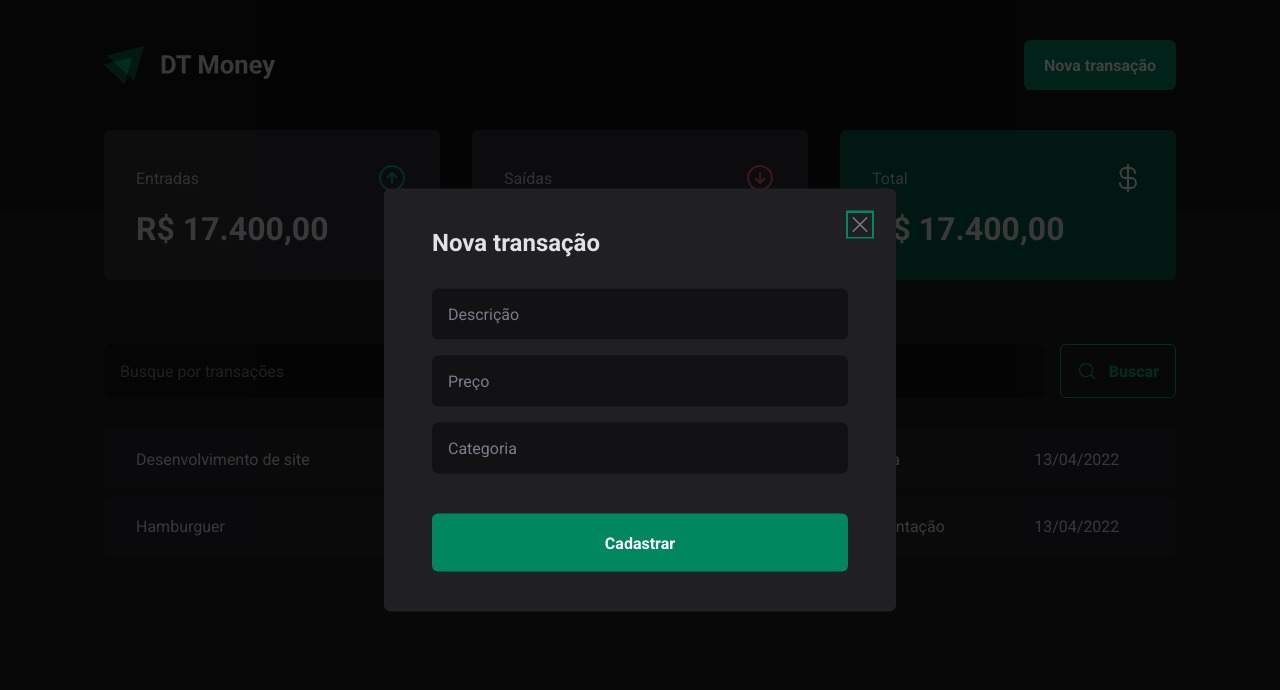
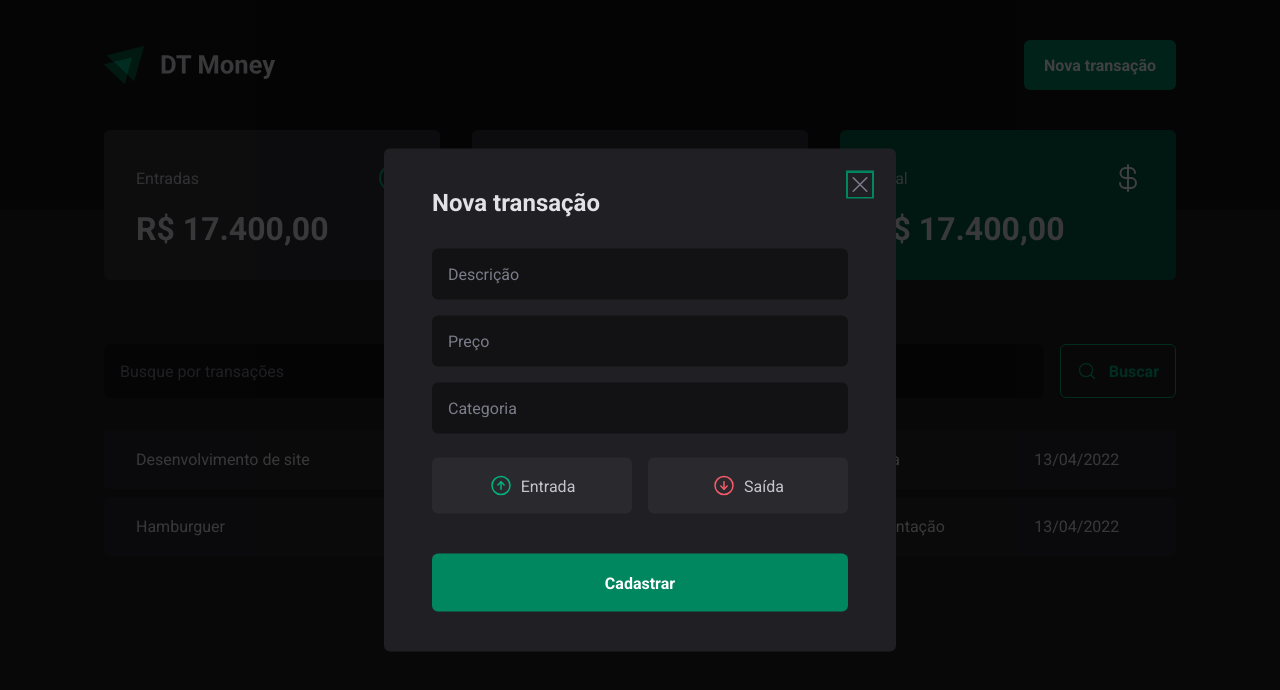
Before and after one commit to CesarNeo/ignite-v2-dt-money, a React (Vite) app: page / in a window 1280 px wide. Both pictures are taken after a click on the button "Nova transação". Shown: the top 690 px of the page. Built offline with nearby package versions, Linux system fonts and the light colour scheme.

Commit message:
feat: buttons income and outcome

```diff
--- a/src/components/NewTransactionModal/index.tsx
+++ b/src/components/NewTransactionModal/index.tsx
@@ -1,7 +1,13 @@
 import * as Dialog from '@radix-ui/react-dialog'
-import { X } from 'phosphor-react'
+import { ArrowCircleDown, ArrowCircleUp, X } from 'phosphor-react'
 
-import { CloseButton, Content, Overlay } from './styles'
+import {
+  CloseButton,
+  Content,
+  Overlay,
+  TransactionType,
+  TransactionTypeButton,
+} from './styles'
 
 export function NewTransactionModal() {
   return (
@@ -18,6 +24,18 @@
           <input type="number" placeholder="Preço" required />
           <input type="text" placeholder="Categoria" required />
 
+          <TransactionType>
+            <TransactionTypeButton variant="income">
+              <ArrowCircleUp size={24} />
+              Entrada
+            </TransactionTypeButton>
+
+            <TransactionTypeButton variant="outcome">
+              <ArrowCircleDown size={24} />
+              Saída
+            </TransactionTypeButton>
+          </TransactionType>
+
           <button type="submit">Cadastrar</button>
         </form>
       </Content>
--- a/src/components/NewTransactionModal/styles.ts
+++ b/src/components/NewTransactionModal/styles.ts
@@ -62,6 +62,7 @@
     }
   }
 `
+
 export const CloseButton = styled(Dialog.Close)`
   position: absolute;
   top: 1.5rem;
@@ -73,3 +74,35 @@
   cursor: pointer;
   color: ${({ theme }) => theme['gray-500']};
 `
+
+export const TransactionType = styled.div`
+  margin-top: 0.5rem;
+
+  display: grid;
+  grid-template-columns: repeat(2, 1fr);
+  gap: 1rem;
+`
+
+interface TransactionTypeButtonProps {
+  variant: 'income' | 'outcome'
+}
+
+export const TransactionTypeButton = styled.button<TransactionTypeButtonProps>`
+  padding: 1rem;
+
+  display: flex;
+  align-items: center;
+  justify-content: center;
+  gap: 0.5rem;
+
+  background-color: ${({ theme }) => theme['gray-700']};
+  border-radius: 6px;
+  cursor: pointer;
+  border: none;
+  color: ${({ theme }) => theme['gray-300']};
+
+  svg {
+    color: ${({ variant, theme }) =>
+      variant === 'income' ? theme['green-300'] : theme['red-300']};
+  }
+`
```
